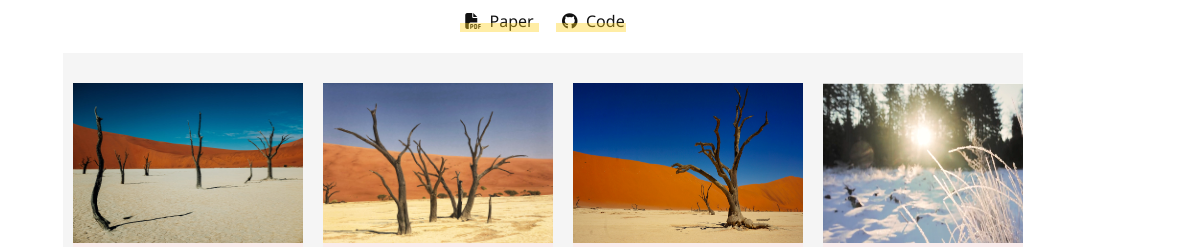
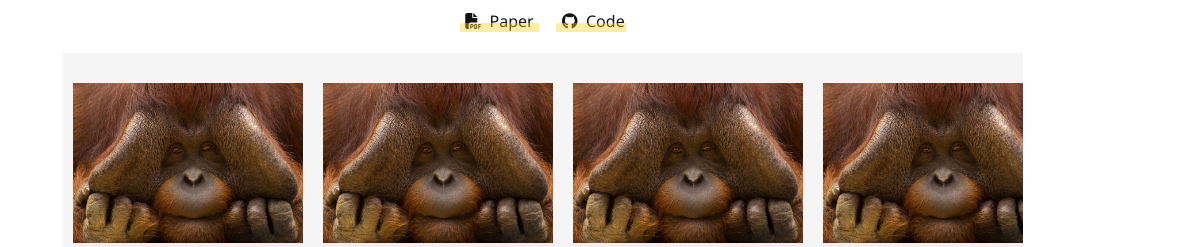
Before and after one commit to darrenzwc/my_second_project, a plain HTML site: page index.html in a window 1280 px wide. Shown: the part 161-408 px from the top of the page, 97-1280 px from the left. Drawn offline with nearby package versions, Linux system fonts and the light colour scheme; some packages are replaced by stand-ins of ours; some icons are missing; a web font is replaced by a local one.

Commit message:
Update index.html
Change carousel

```diff
--- a/index.html
+++ b/index.html
@@ -110,45 +110,45 @@
 			<div class="marquee-inner to-left">
 				<span>
 					<div class="marquee-item">
-            <img src="static/images/static/images/Screenshot 2023-05-21 150421.png" alt="MY ALT TEXT"/>
+            <img src="static/images/static/images/monkey.jpg" alt="MY ALT TEXT"/>
 						<p class="text-white">1</p>
 					</div>
 					<div class="marquee-item">
-            <img src="static/images/carousel2.jpg" alt="MY ALT TEXT"/>
+            <img src="static/images/monkey.jpg" alt="MY ALT TEXT"/>
 						<p class="text-white">2</p>
 					</div>
 					<div class="marquee-item">
-            <img src="static/images/carousel3.jpg" alt="MY ALT TEXT"/>
+            <img src="static/images/monkey.jpg" alt="MY ALT TEXT"/>
 						<p class="text-white">3</p>
 					</div>
 					<div class="marquee-item">
-            <img src="static/images/carousel4.jpg" alt="MY ALT TEXT"/>
+            <img src="static/images/monkey.jpg" alt="MY ALT TEXT"/>
 						<p class="text-white">4</p>
 					</div>
 					<div class="marquee-item">
-            <img src="static/images/carousel5.jpg" alt="MY ALT TEXT"/>
+            <img src="static/images/monkey.jpg" alt="MY ALT TEXT"/>
 						<p class="text-white">5</p>
 					</div>
 				</span>
 				<span>
 					<div class="marquee-item">
-            <img src="static/images/carousel1.jpg" alt="MY ALT TEXT"/>
+            <img src="static/images/monkey.jpg" alt="MY ALT TEXT"/>
 						<p class="text-white">1</p>
 					</div>
 					<div class="marquee-item">
-            <img src="static/images/carousel2.jpg" alt="MY ALT TEXT"/>
+            <img src="static/images/monkey.jpg" alt="MY ALT TEXT"/>
 						<p class="text-white">2</p>
 					</div>
 					<div class="marquee-item">
-            <img src="static/images/carousel3.jpg" alt="MY ALT TEXT"/>
+            <img src="static/images/monkey.jpg" alt="MY ALT TEXT"/>
 						<p class="text-white">3</p>
 					</div>
 					<div class="marquee-item">
-            <img src="static/images/carousel4.jpg" alt="MY ALT TEXT"/>
+            <img src="static/images/monkey.jpg" alt="MY ALT TEXT"/>
 						<p class="text-white">4</p>
 					</div>
 					<div class="marquee-item">
-            <img src="static/images/carousel5.jpg" alt="MY ALT TEXT"/>
+            <img src="static/images/monkey.jpg" alt="MY ALT TEXT"/>
 						<p class="text-white">5</p>
 					</div>
 				</span>
```
